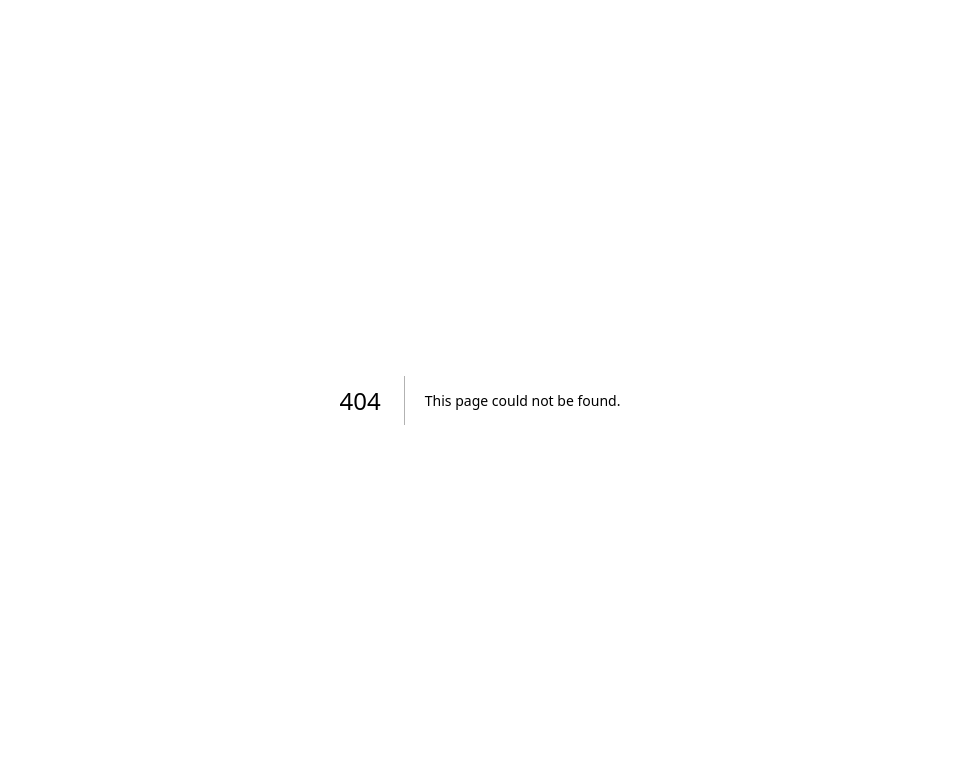
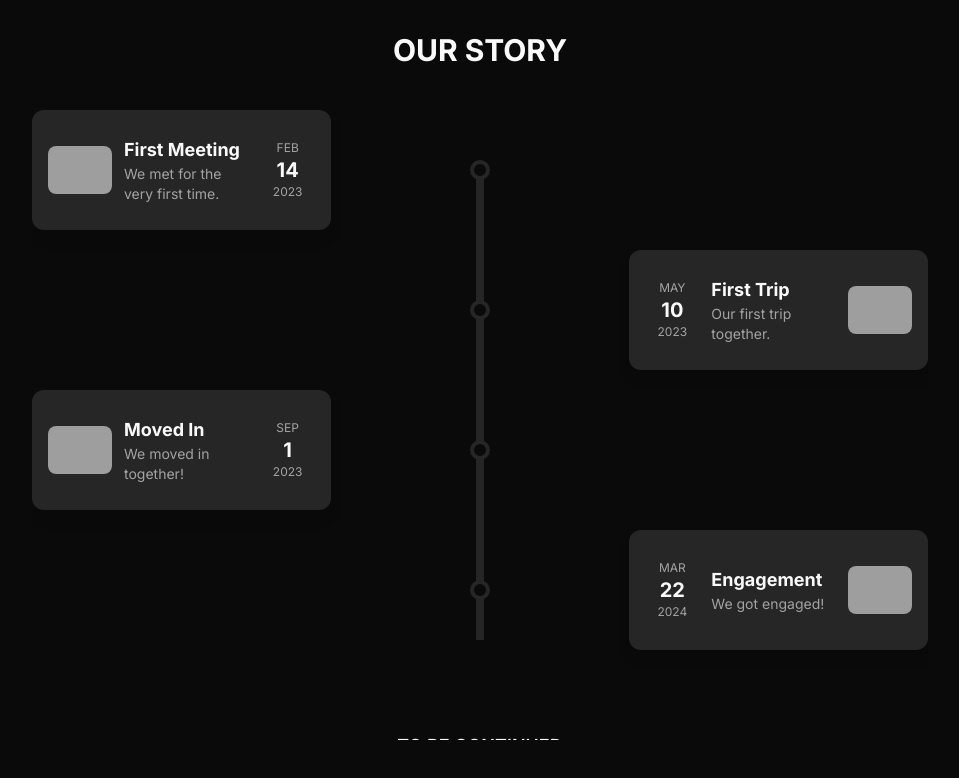
Before and after one commit to jmmlabs/jmm-website, a Next.js app: page /hannah in a window 1280 px wide. Before the commit this address had no page. Shown: the top 778 px of the page, without its empty margins (160-1119 px from the left). Built offline with nearby package versions, Linux system fonts and the light colour scheme; grey boxes are pictures that could not be loaded.

Commit message:
basic timeline and card creation

```diff
--- /dev/null
+++ b/app/error.tsx
@@ -0,0 +1,17 @@
+"use client";
+import React from "react";
+
+export default function Error({ error, reset }: { error: Error; reset: () => void }) {
+  return (
+    <div className="flex flex-col items-center justify-center min-h-screen p-8 bg-background text-foreground">
+      <h2 className="text-2xl font-bold mb-4">Something went wrong!</h2>
+      <p className="mb-4">{error?.message || "An unexpected error occurred."}</p>
+      <button
+        className="px-4 py-2 bg-primary text-primary-foreground rounded hover:bg-primary/80"
+        onClick={() => reset()}
+      >
+        Try Again
+      </button>
+    </div>
+  );
+}
--- /dev/null
+++ b/app/hannah/page.tsx
@@ -0,0 +1,12 @@
+import React from "react";
+import Timeline from "../../components/Timeline";
+
+const HannahPage = () => {
+  return (
+    <main className="min-h-screen bg-background text-foreground">
+      <Timeline />
+    </main>
+  );
+};
+
+export default HannahPage;
--- /dev/null
+++ b/app/not-found.tsx
@@ -0,0 +1,11 @@
+import React from "react";
+
+export default function NotFound() {
+  return (
+    <div className="flex flex-col items-center justify-center min-h-screen p-8 bg-background text-foreground">
+      <h2 className="text-2xl font-bold mb-4">404 - Page Not Found</h2>
+      <p className="mb-4">Sorry, the page you are looking for does not exist.</p>
+      <a href="/" className="px-4 py-2 bg-primary text-primary-foreground rounded hover:bg-primary/80">Go Home</a>
+    </div>
+  );
+}
--- /dev/null
+++ b/components/Timeline.tsx
@@ -0,0 +1,46 @@
+"use client"
+import React from "react";
+import { timelineData } from "../data/timelineData";
+import TimelineCard from "./TimelineCard";
+
+export const Timeline: React.FC = () => {
+  // Sort events by date ascending
+  const sorted = [...timelineData].sort((a, b) => new Date(a.date).getTime() - new Date(b.date).getTime());
+
+  return (
+    <section className="relative w-full flex flex-col items-center pt-8 pb-16 px-2">
+      <h2 className="text-3xl font-bold mb-8 text-center text-foreground">OUR STORY</h2>
+      <div className="relative w-full max-w-4xl mx-auto h-[80vh] overflow-y-auto snap-y snap-mandatory grid grid-cols-3 gap-x-0 items-start">
+        {/* Timeline vertical line: ends with sufficient space above TO BE CONTINUED */}
+        <div className="absolute left-1/2 z-0 -translate-x-1/2 bg-border w-2" style={{ top: 'calc(70px)', bottom: 'calc(100px)' }} />
+        {/* Timeline cards and dots */}
+        {sorted.map((event, idx) => (
+          <React.Fragment key={event.date + event.title}>
+            {/* Left column (even idx) */}
+            <div className={`col-span-1 flex justify-end items-center min-h-[140px] snap-start ${idx % 2 === 0 ? '' : 'invisible'}`}
+              style={{ zIndex: 2 }}>
+              {idx % 2 === 0 && <TimelineCard {...event} side="left" />}
+            </div>
+            {/* Center column (timeline dots) */}
+            <div className="col-span-1 flex flex-col items-center justify-center relative min-h-[140px] z-10">
+              <div className="w-5 h-5 bg-background border-4 border-border rounded-full" />
+            </div>
+            {/* Right column (odd idx) */}
+            <div className={`col-span-1 flex justify-start items-center min-h-[140px] snap-start ${idx % 2 === 1 ? '' : 'invisible'}`}
+              style={{ zIndex: 2 }}>
+              {idx % 2 === 1 && <TimelineCard {...event} side="right" />}
+            </div>
+          </React.Fragment>
+        ))}
+        {/* To Be Continued marker at the end */}
+        <div className="col-span-1" />
+        <div className="col-span-1 flex flex-col items-center" style={{ paddingTop: '64px' }}>
+          <span className="text-foreground text-lg font-semibold uppercase mt-2">TO BE CONTINUED</span>
+        </div>
+        <div className="col-span-1" />
+      </div>
+    </section>
+  );
+};
+
+export default Timeline;
--- /dev/null
+++ b/components/TimelineCard.tsx
@@ -0,0 +1,47 @@
+"use client"
+import React from "react";
+import { motion } from "framer-motion";
+import Image from "next/image";
+import type { TimelineEvent } from "../data/timelineData";
+
+interface TimelineCardProps extends TimelineEvent {
+  side: "left" | "right";
+}
+
+// Placeholder: styling and animation to be refined
+export const TimelineCard: React.FC<TimelineCardProps> = ({ title, description, image, date, side }) => {
+  return (
+    <motion.article
+      className={`bg-muted rounded-xl shadow-lg flex items-center md:gap-3 p-4 max-w-sm w-full min-h-[120px] h-[120px]
+        ${side === "left" ? "flex-row" : "flex-row-reverse"} justify-center md:justify-normal`}
+      initial={{ opacity: 0, x: side === "left" ? -80 : 80 }}
+      animate={{ opacity: 1, x: 0 }}
+      transition={{ duration: 0.6, type: "spring", bounce: 0.24 }}
+    >
+      {/* Image: hidden on sm and below */}
+      <div className="hidden md:flex flex-shrink-0">
+        <Image
+          src={image}
+          alt={title}
+          width={64}
+          height={64}
+          className="rounded-lg object-cover bg-background"
+        />
+      </div>
+      {/* Title & Description: always shown except xs */}
+      <div className="flex flex-col flex-grow overflow-hidden">
+        <h3 className="font-bold text-lg text-foreground truncate block xs:hidden sm:block">{title}</h3>
+        {/* Hide description on xs screens */}
+        <p className="text-sm text-muted-foreground line-clamp-2 hidden sm:block">{description}</p>
+      </div>
+      {/* Date: always visible, centered on xs */}
+      <div className="flex flex-col items-center min-w-[54px] w-full md:w-auto justify-center">
+        <span className="text-xs text-muted-foreground">{new Date(date).toLocaleString('en-US', { month: 'short' }).toUpperCase()}</span>
+        <span className="font-bold text-xl text-foreground">{new Date(date).getDate()}</span>
+        <span className="text-xs text-muted-foreground">{new Date(date).getFullYear()}</span>
+      </div>
+    </motion.article>
+  );
+};
+
+export default TimelineCard;
--- /dev/null
+++ b/data/timelineData.ts
@@ -0,0 +1,35 @@
+// Timeline data array for /hannah page
+// Images should be placed in /public/timeline1.jpg, timeline2.jpg, etc.
+export interface TimelineEvent {
+  title: string;
+  description: string;
+  image: string; // relative path, e.g. '/timeline1.jpg'
+  date: string; // ISO format, e.g. '2024-10-16'
+}
+
+export const timelineData: TimelineEvent[] = [
+  {
+    title: "First Meeting",
+    description: "We met for the very first time.",
+    image: "/timeline1.jpg",
+    date: "2023-02-14",
+  },
+  {
+    title: "First Trip",
+    description: "Our first trip together.",
+    image: "/timeline2.jpg",
+    date: "2023-05-10",
+  },
+  {
+    title: "Moved In",
+    description: "We moved in together!",
+    image: "/timeline3.jpg",
+    date: "2023-09-01",
+  },
+  {
+    title: "Engagement",
+    description: "We got engaged!",
+    image: "/timeline4.jpg",
+    date: "2024-03-22",
+  },
+];
```
